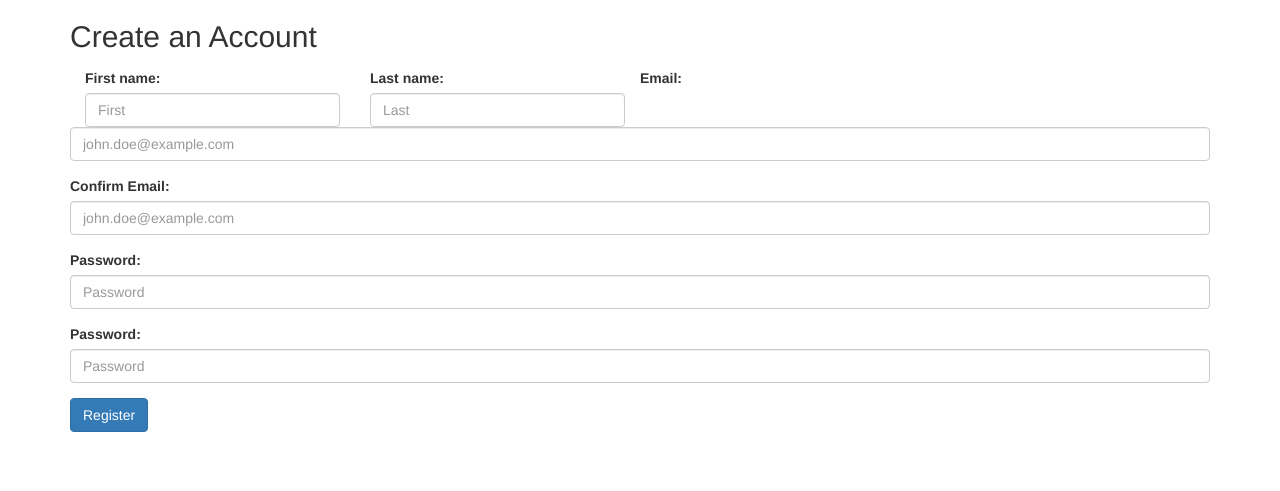
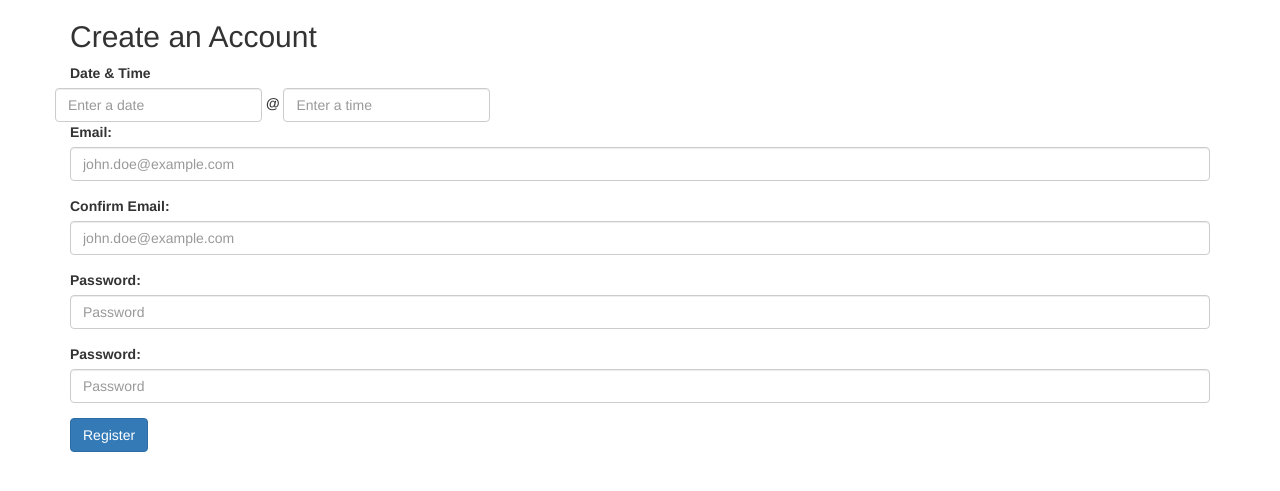
Before and after one commit to Scoutdrago3/Coders-Path, a PHP site: page /signin.php in a window 1280 px wide. Shown: the top 491 px of the page. Run offline with PHP 8.4, Linux system fonts and the light colour scheme; some libraries are stand-ins or nearby versions.

Commit message:
fixed inline?

```diff
--- a/signin.php
+++ b/signin.php
@@ -14,10 +14,22 @@
 <div class="container">
   <h2>Create an Account</h2>
   <form role="form">
-    <div class="form-group">
-      <div class="col-sm-3"><label>First name: </label><input type="text" class="form-control" placeholder="First"></div>
-      <div class="col-sm-3"><label>Last name: </label><input type="text" class="form-control" placeholder="Last"></div>
-    </div>
+    <div class="row form-inline">
+            <fieldset>
+                <div class="col-md-12">
+                    <label for="date">Date &amp; Time</label>
+                </div>
+                <div class="form-group">
+                    <input type="text" required="" class="form-control" placeholder="Enter a date" id="date" name="date">
+                </div>
+                <div class="form-group">
+                    <label for="time">@</label>
+                </div>
+                <div class="form-group">
+                    <input type="text" required="" class="form-control" placeholder="Enter a time" id="time" name="time">
+                </div>
+            </fieldset>
+        </div>
     <div class="form-group">
       <label for="email">Email:</label>
       <input type="email" class="form-control" id="email" placeholder="john.doe@example.com">
```
